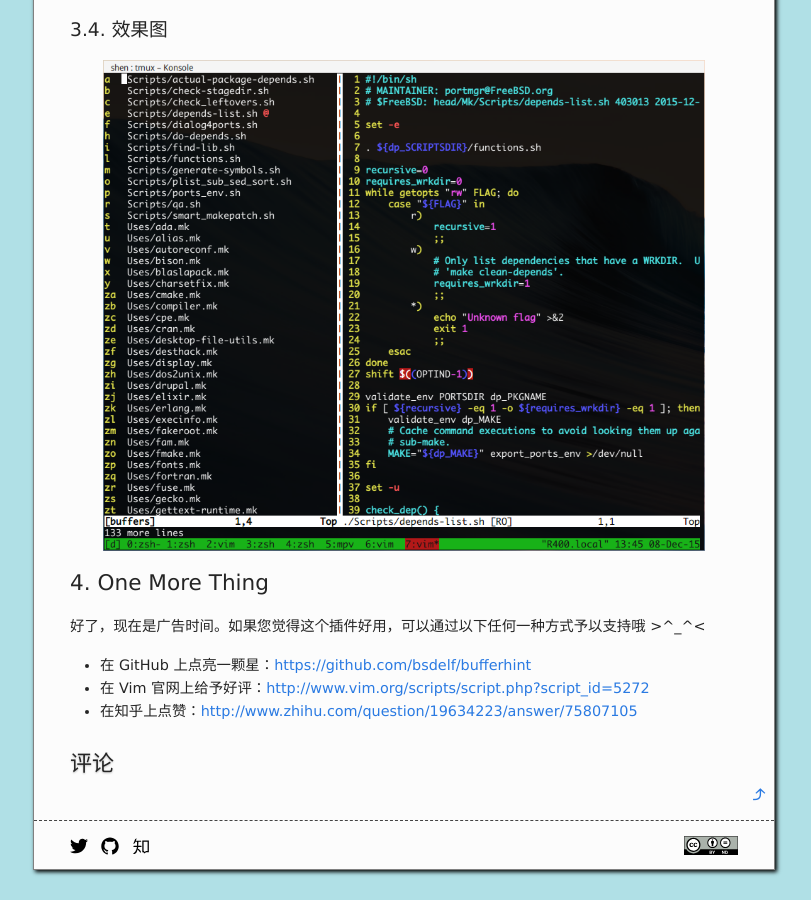
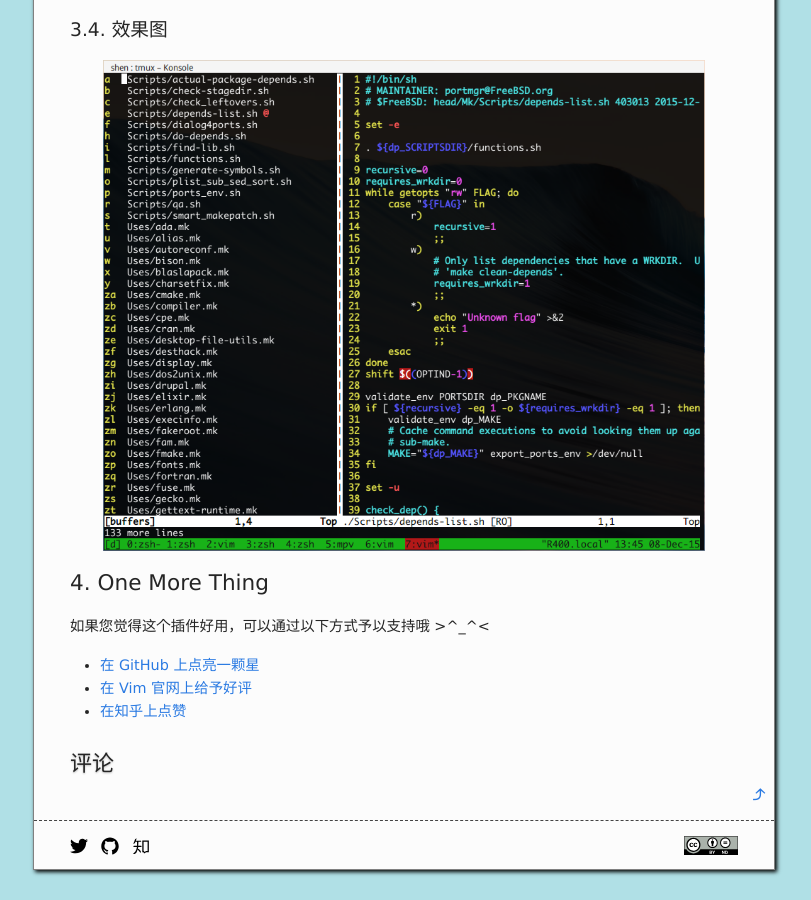
Before and after one commit to bsdelf/bsdelf.github.io, a Jekyll site: the page built from _posts/2015-12-06-intro-buffer-hint.md, in a window 1280 px wide and 900 px high, scrolled down 1644 px. Shown: the whole window, without its empty margins (236-1047 px from the left). Built offline with Jekyll 4.4.1, drawn with Linux system fonts in a browser that asks for light colours; comment, search, counter and statistics services are not loaded.

Commit message:
Minor change

```diff
--- a/_posts/2015-12-06-intro-buffer-hint.md
+++ b/_posts/2015-12-06-intro-buffer-hint.md
@@ -58,8 +58,8 @@ nnoremap \ :call bufferhint#LoadPrevious()<CR>
 ![bufferhint]({{ site.url }}/images/bufferhint.png)
 
 # One More Thing
-好了，现在是广告时间。如果您觉得这个插件好用，可以通过以下任何一种方式予以支持哦 >^_^<
+如果您觉得这个插件好用，可以通过以下方式予以支持哦 >^_^<
 
-- 在 GitHub 上点亮一颗星：[https://github.com/bsdelf/bufferhint](https://github.com/bsdelf/bufferhint)
-- 在 Vim 官网上给予好评：[http://www.vim.org/scripts/script.php?script_id=5272](http://www.vim.org/scripts/script.php?script_id=5272)
-- 在知乎上点赞：[http://www.zhihu.com/question/19634223/answer/75807105](http://www.zhihu.com/question/19634223/answer/75807105)
+- [在 GitHub 上点亮一颗星](https://github.com/bsdelf/bufferhint)
+- [在 Vim 官网上给予好评](http://www.vim.org/scripts/script.php?script_id=5272)
+- [在知乎上点赞](http://www.zhihu.com/question/19634223/answer/75807105)
```
